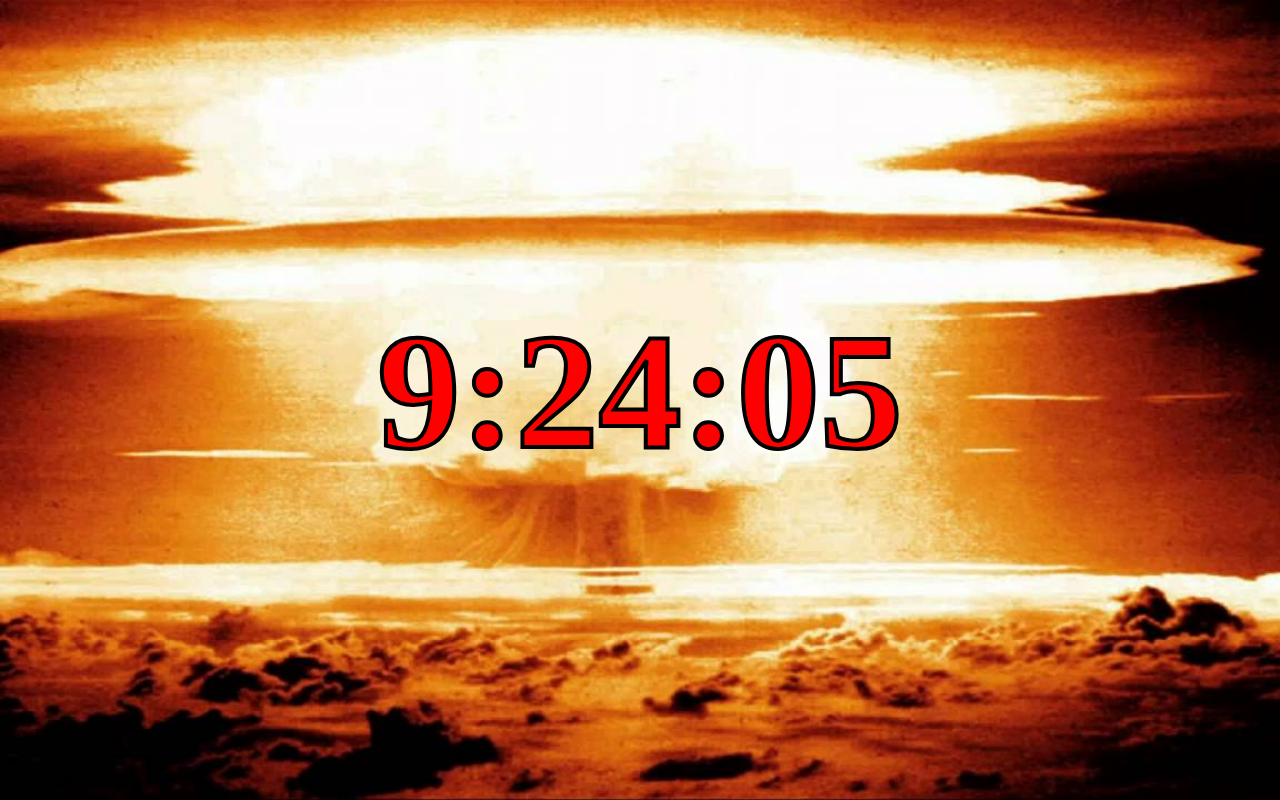
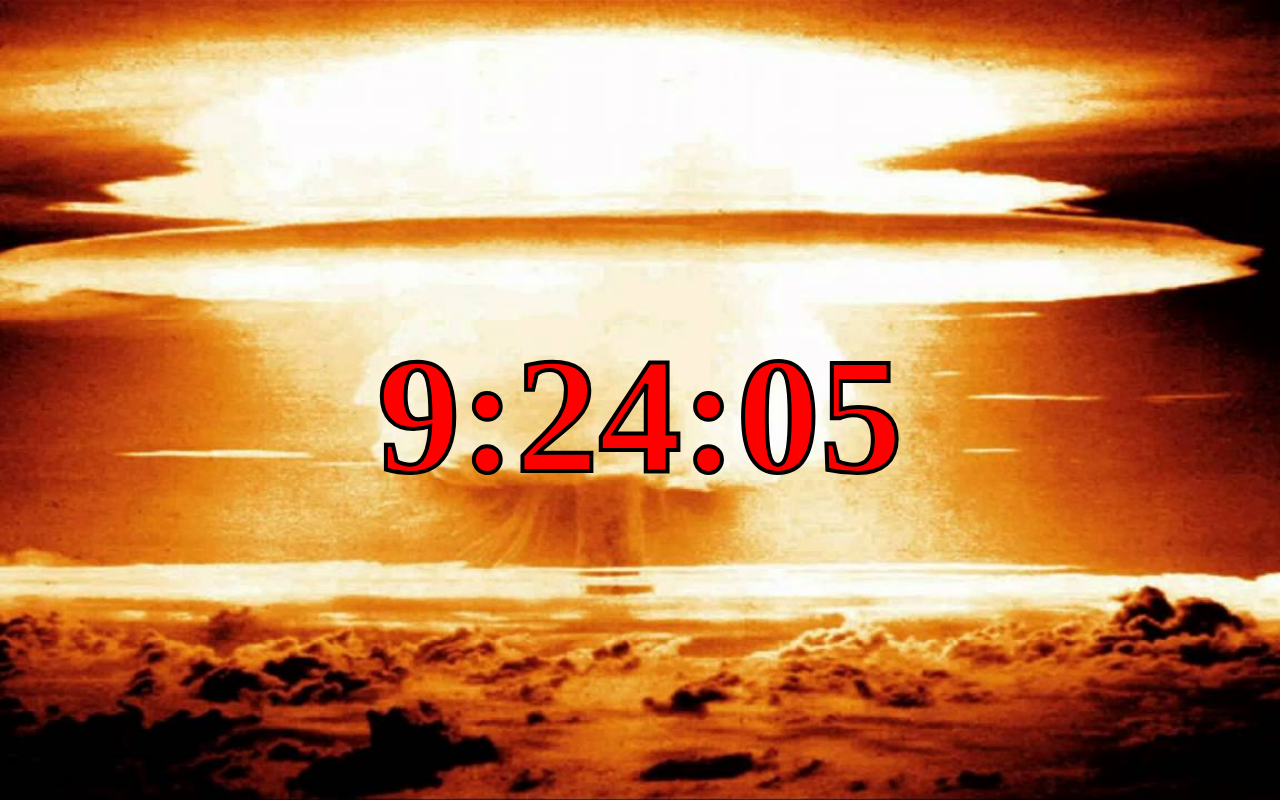
Before and after one commit to JonathanCass/Clock, a plain HTML site: page index.html in a window 1280 px wide. Drawn offline with nearby package versions, Linux system fonts and the light colour scheme; a web font is replaced by a local one.

Commit message:
removed extraneous code

```diff
--- a/style.css
+++ b/style.css
@@ -7,9 +7,8 @@ html {
 #clock{
 	font-family: 'Wallpoet', serif;
 	text-align: center;
-	vertical-align: ;
 	position:fixed;
-	top: 35%;
+	top: 38%;
 	left: 50%;
 	font-size: 166px;
 	color: red;
```
